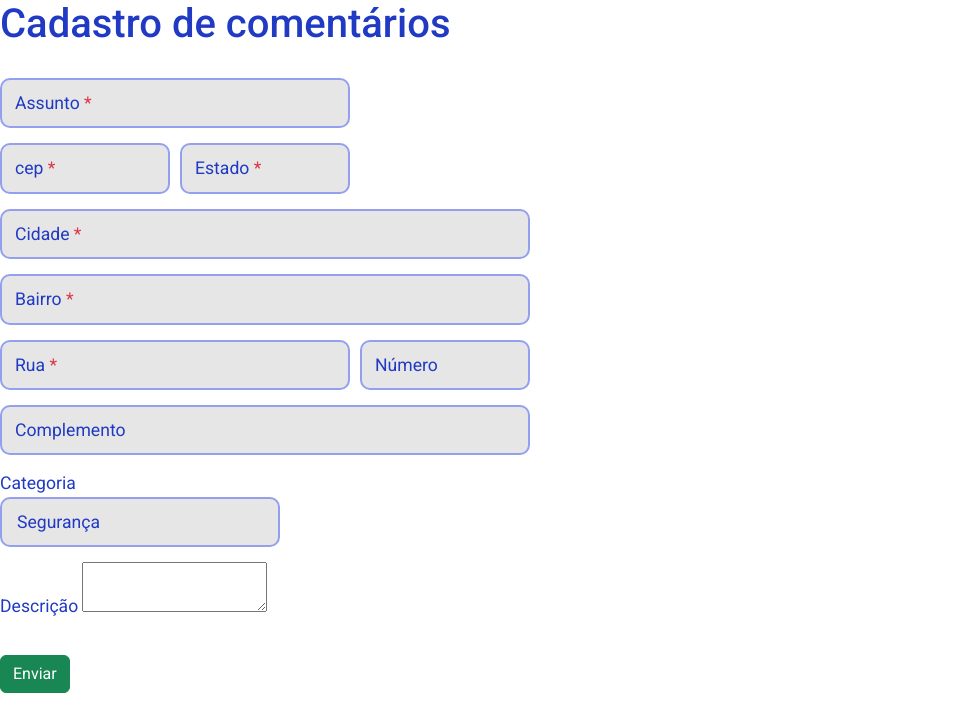
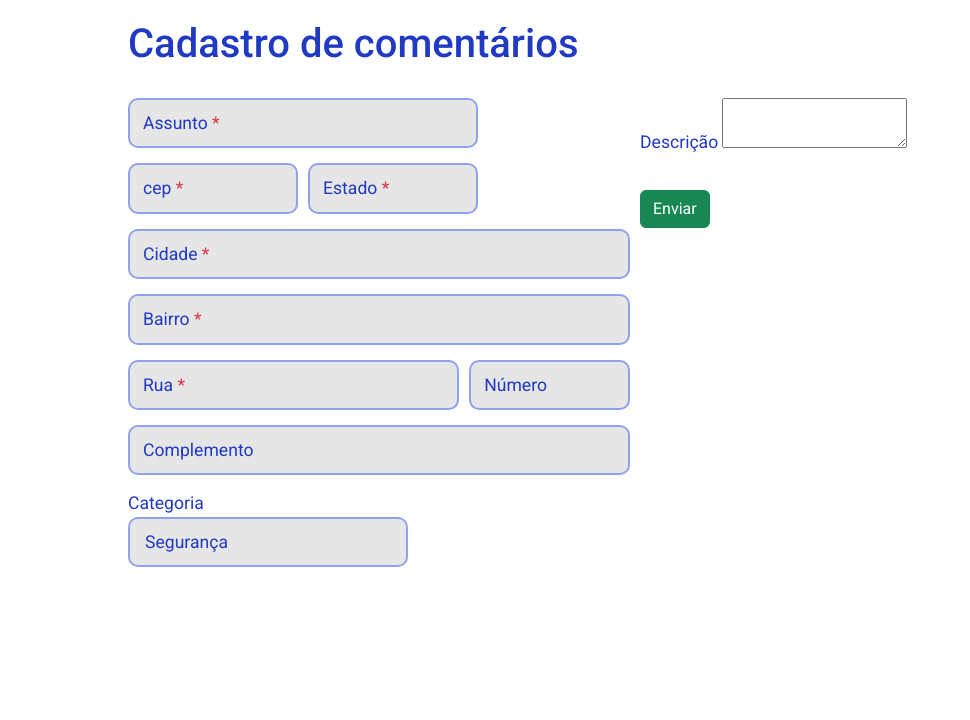
Before and after one commit to JoaoCasali/repositorio, a Django app: page /Comentarios/Cadastro/ in a window 1280 px wide. Shown: the part 80-800 px from the top of the page, without its empty margins (0-970 px from the left). Run offline with Django 4.2, Linux system fonts and the light colour scheme; the visitor is signed in with stand-in values (Sample User, id 1); some libraries are stand-ins or nearby versions.

Commit message:
Arrumando cadastro de comentário

```diff
--- a/comentarios/templates/comentarios/cadastro.html
+++ b/comentarios/templates/comentarios/cadastro.html
@@ -12,20 +12,26 @@
 
 {% block 'content' %}
 
+
+<div class="conteudo">
     <h1>Cadastro de comentários</h1>
 
     <form action="{% url 'comentarios/cadastro' %}" id="cadastro" method="post">
         {% csrf_token %}
         <div class="linha">
+            <div class="col-md">
+                <div class="linha">
                     <div class="input-label-flutuante medio">
-            <input type="text" id="resumo" name="resumo" required placeholder="Digite o tópico do seu comentário">
+                        <input type="text" id="resumo" name="resumo" required
+                            placeholder="Digite o tópico do seu comentário">
                         <label for="resumo">Assunto</label>
                     </div>
                 </div>
 
                 <div class="linha">
                     <div class="input-label-flutuante pequeno">
-            <input type="text" class="cep" id="cep" name="cep" required placeholder="Digite o tópico do seu cep">
+                        <input type="text" class="cep" id="cep" name="cep" required
+                            placeholder="Digite o tópico do seu cep">
                         <label for="cep">cep</label>
                     </div>
                     <div class="input-label-flutuante pequeno">
@@ -77,6 +83,8 @@
                         </select>
                     </div>
                 </div>
+            </div>
+            <div class="col-md">
                 <div class="linha">
                     <div class="input-label" style="max-width: 800px;">
                         <label for="categoria">Descrição</label>
@@ -86,6 +94,9 @@
                 <div class="linha acoes">
                     <button type="submit" form="cadastro" class="btn btn-success">Enviar</button>
                 </div>
+            </div>
+        </div>
     </form>
+</div>
 
 {% endblock 'content' %}
--- a/templates/static/css/header.css
+++ b/templates/static/css/header.css
@@ -3,7 +3,7 @@ header {
     color: var(--main-color);
     min-height: 80px;
     padding: 0 10%;
-    width: 100vw;
+    width: 100%;
     background-color: var(--contrast-color);
 }
 
--- a/templates/static/scripts/edicao.js
+++ b/templates/static/scripts/edicao.js
@@ -3,14 +3,14 @@ $(document).ready(function () {
 
     $('.summernote.editavel').summernote({
         toolbar: [
-            // [groupName, [list of button]]
             ['style', ['bold', 'italic', 'underline', 'clear']],
             ['font', ['strikethrough', 'superscript', 'subscript']],
             ['fontsize', ['fontsize']],
             ['color', ['color']],
             ['para', ['ul', 'ol', 'paragraph']],
             ['height', ['height']]
-        ]
+        ],
+        height: 300
     });
 
     $('.summernote.listagem').summernote({
```
Lines whose indentation alone changed are shown as unchanged.
